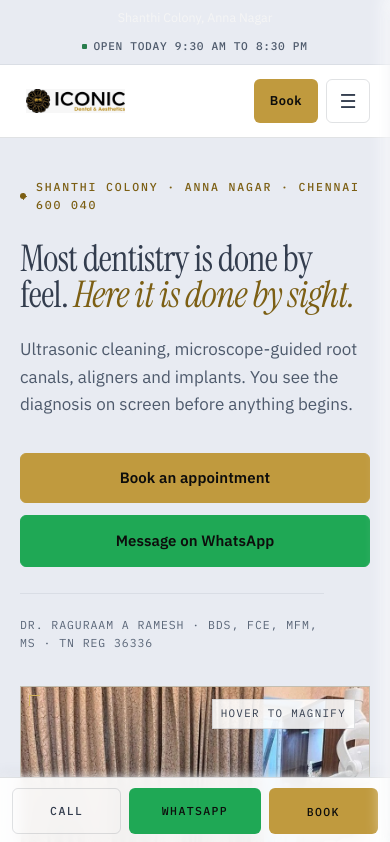
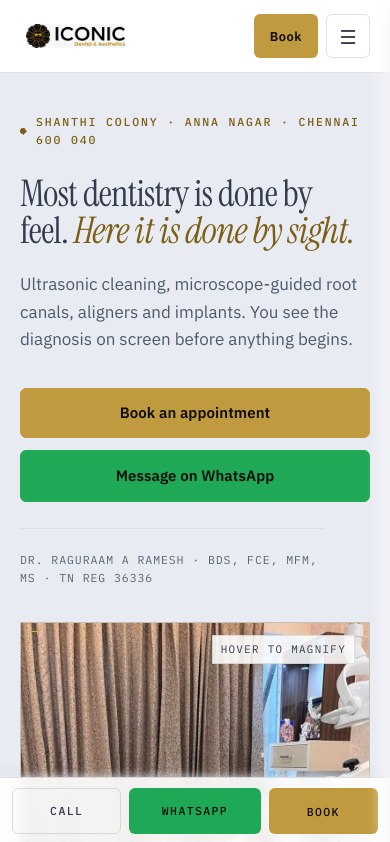
Before and after one commit to YugalDoddamani/ICONIC-DENTAL, a plain HTML site: page index.html in a window 390 px wide. Shown: the top 842 px of the page. Drawn offline with Linux system fonts and the light colour scheme.

Commit message:
header fix

```diff
--- a/index.html
+++ b/index.html
@@ -83,10 +83,7 @@
 
   <div id="site-viewport-wrapper">
 
-    <div class="mobile-location-strip">
-      <span>Shanthi Colony, Anna Nagar</span>
-      <span class="status-badge-open">Open today 9:30 AM to 8:30 PM</span>
-    </div>
+
 
     <div class="top-utility-bar">
       <div class="container top-utility-inner">
```
